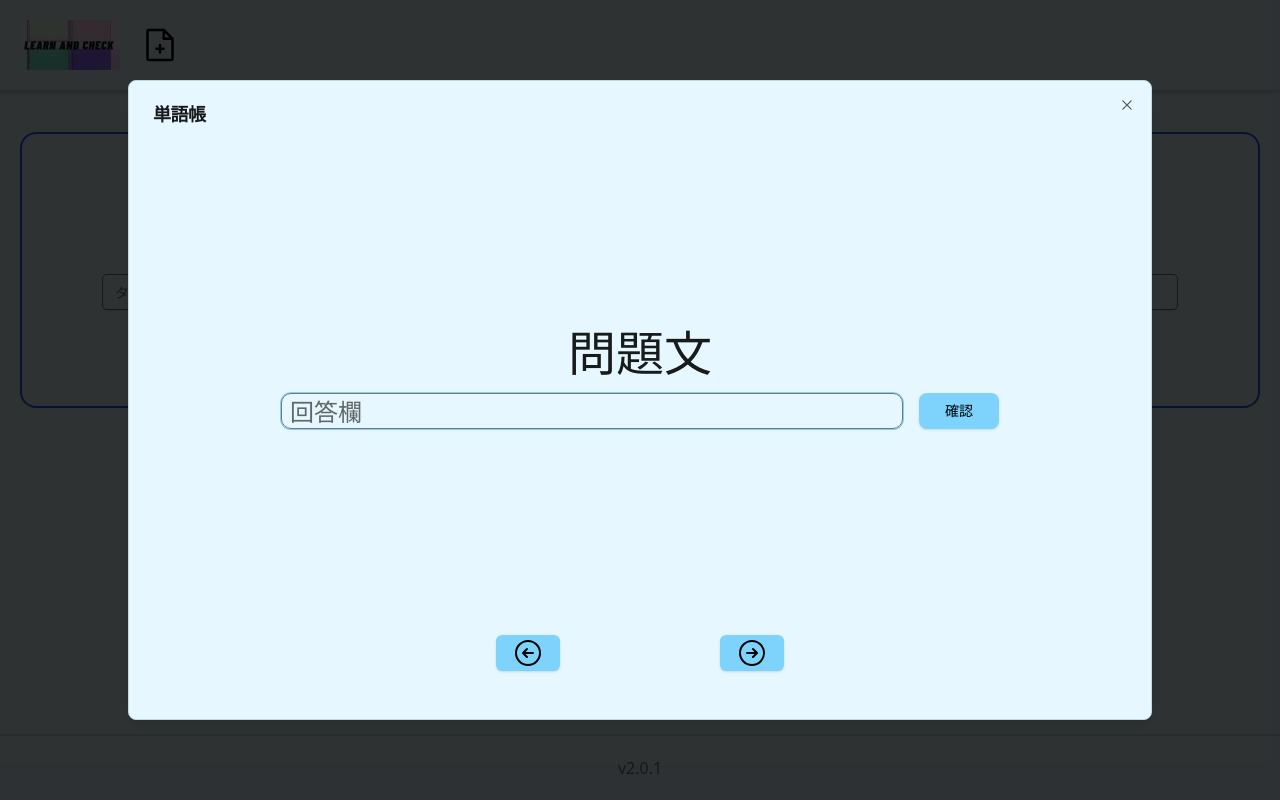
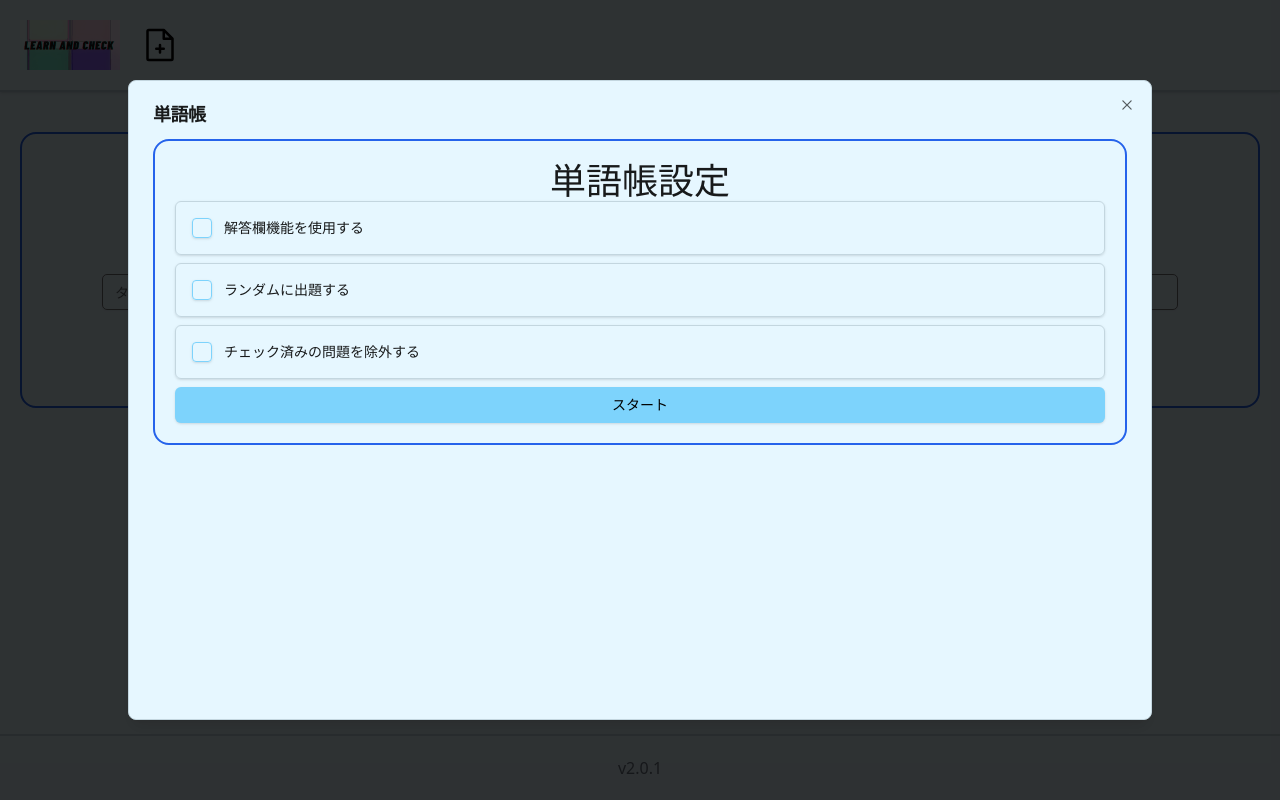
Before and after one commit to kajitaka1201/learn-and-check, a Next.js app: page /create in a window 1280 px wide. Both pictures are taken after a click on the button "単語帳開始". Built offline with nearby package versions, Linux system fonts and the light colour scheme.

Commit message:
単語帳設定画面の制作（スタートを押すと内容がコンソールに表示される、単語帳画面はhiddenになっている）

```diff
--- a/app/create/page.tsx
+++ b/app/create/page.tsx
@@ -8,7 +8,7 @@
 import { v4 as createUUID } from "uuid";
 import { downloadFile } from "@/lib/download";
 import { uploadFile } from "@/lib/upload";
-import VocabularyBook from "@/components/ui-elements/VocabularyBook"
+import VocabularyBook from "@/components/ui-elements/VocabularyBook";
 
 //type
 export type FileType = {
@@ -27,7 +27,6 @@
 export default function Create() {
   //fileData
   const [fileData, setFileData] = useState<FileType>();
-  console.log(fileData);
 
   //function
   function addCard() {
@@ -58,7 +57,7 @@
     <>
       <main className="my-10 mx-5">
         <div className="flex flex-wrap flex-col items-center text-center gap-10 max-w-7xl mx-auto">
-          <div className="w-full border-blue-600 border-2 rounded-2xl grid gap-5 px-20 py-5">
+          <section className="w-full border-blue-600 border-2 rounded-2xl grid gap-5 px-20 py-5">
             <div>
               <h1 className="text-4xl">入力欄</h1>
               <p>以下の入力欄に入力するか、規定のファイル形式のファイルを読み込んで下さい。</p>
@@ -96,7 +95,7 @@
                 </Button>
               </div>
             </div>
-          </div>
+          </section>
           <div className="flex">
             <Button className="p-2 rounded-lg hover:bg-blue-400 mx-2 w-40" onClick={download}>
               ファイルとして保存
--- a/components/ui-elements/VocabularyBook.tsx
+++ b/components/ui-elements/VocabularyBook.tsx
@@ -10,21 +10,116 @@
 import { useState } from "react";
 import { Input } from "../ui/input";
 import { Button } from "../ui/button";
-import { Checkbox } from "@radix-ui/react-checkbox";
+import { Label } from "../ui/label";
+import { Checkbox } from "../ui/checkbox";
+import { z } from "zod";
+import { zodResolver } from "@hookform/resolvers/zod";
+import { useForm } from "react-hook-form";
+import {
+  Form,
+  FormControl,
+  FormDescription,
+  FormField,
+  FormItem,
+  FormLabel,
+  FormMessage,
+} from "../ui/form";
+
+//formSchema
+const formSchema = z.object({
+  useAnswerColumn: z.boolean(),
+  randomQuestion: z.boolean(),
+  excludeCheckedQuestions: z.boolean(),
+});
 
 //VocabularyBook
 export default function VocabularyBook() {
   //Dialogの状態
   const [isOpen, setIsOpen] = useState(false);
-  console.log(isOpen);
+  //form
+  const form = useForm<z.infer<typeof formSchema>>({
+    resolver: zodResolver(formSchema),
+    defaultValues: {
+      useAnswerColumn: false,
+      randomQuestion: false,
+      excludeCheckedQuestions: false,
+    },
+  });
+  function onSubmit(values: z.infer<typeof formSchema>) {
+    console.log(values);
+  }
   return (
     <Dialog open={isOpen} onOpenChange={setIsOpen}>
-      <DialogTrigger>単語帳開始</DialogTrigger>
+      <DialogTrigger className="inline-flex items-center justify-center whitespace-nowrap text-sm font-medium transition-colors focus-visible:outline-none focus-visible:ring-1 focus-visible:ring-ring disabled:pointer-events-none disabled:opacity-50 bg-primary text-primary-foreground shadow h-9 p-2 rounded-lg hover:bg-blue-400 mx-2 w-40">
+        単語帳開始
+      </DialogTrigger>
       <DialogContent className="max-w-none w-4/5 h-4/5 flex flex-col">
         <DialogHeader className="flex-none">
           <DialogTitle>単語帳</DialogTitle>
         </DialogHeader>
-        <div className="flex-1">
+        <article className="border-blue-600 border-2 rounded-2xl grid justify-items-center p-5">
+          <h1 className="text-4xl">単語帳設定</h1>
+          <Form {...form}>
+            <form onSubmit={form.handleSubmit(onSubmit)} className="w-full grid gap-2">
+              <FormField
+                control={form.control}
+                name="useAnswerColumn"
+                render={({ field }) => {
+                  return (
+                    <FormItem className="flex flex-row items-center space-x-3 space-y-0 rounded-md border p-4 shadow">
+                      <FormControl>
+                        <Checkbox
+                          checked={field.value}
+                          onCheckedChange={field.onChange}
+                          className="w-5 h-5"
+                        />
+                      </FormControl>
+                      <FormLabel className="w-full">解答欄機能を使用する</FormLabel>
+                    </FormItem>
+                  );
+                }}
+              />
+              <FormField
+                control={form.control}
+                name="randomQuestion"
+                render={({ field }) => {
+                  return (
+                    <FormItem className="flex flex-row items-center space-x-3 space-y-0 rounded-md border p-4 shadow">
+                      <FormControl>
+                        <Checkbox
+                          checked={field.value}
+                          onCheckedChange={field.onChange}
+                          className="w-5 h-5"
+                        />
+                      </FormControl>
+                      <FormLabel className="w-full">ランダムに出題する</FormLabel>
+                    </FormItem>
+                  );
+                }}
+              />
+              <FormField
+                control={form.control}
+                name="excludeCheckedQuestions"
+                render={({ field }) => {
+                  return (
+                    <FormItem className="flex flex-row items-center space-x-3 space-y-0 rounded-md border p-4 shadow">
+                      <FormControl>
+                        <Checkbox
+                          checked={field.value}
+                          onCheckedChange={field.onChange}
+                          className="w-5 h-5"
+                        />
+                      </FormControl>
+                      <FormLabel className="w-full">チェック済みの問題を除外する</FormLabel>
+                    </FormItem>
+                  );
+                }}
+              />
+              <Button type="submit">スタート</Button>
+            </form>
+          </Form>
+        </article>
+        <article className="flex-1 hidden">
           <div className="flex flex-col h-full">
             <div className="flex-1 mx-32">
               <div className="h-full flex items-center">
@@ -84,7 +179,7 @@
               </div>
             </div>
           </div>
-        </div>
+        </article>
       </DialogContent>
     </Dialog>
   );
--- /dev/null
+++ b/components/ui/form.tsx
@@ -0,0 +1,176 @@
+import * as React from "react"
+import * as LabelPrimitive from "@radix-ui/react-label"
+import { Slot } from "@radix-ui/react-slot"
+import {
+  Controller,
+  ControllerProps,
+  FieldPath,
+  FieldValues,
+  FormProvider,
+  useFormContext,
+} from "react-hook-form"
+
+import { cn } from "@/lib/utils"
+import { Label } from "@/components/ui/label"
+
+const Form = FormProvider
+
+type FormFieldContextValue<
+  TFieldValues extends FieldValues = FieldValues,
+  TName extends FieldPath<TFieldValues> = FieldPath<TFieldValues>
+> = {
+  name: TName
+}
+
+const FormFieldContext = React.createContext<FormFieldContextValue>(
+  {} as FormFieldContextValue
+)
+
+const FormField = <
+  TFieldValues extends FieldValues = FieldValues,
+  TName extends FieldPath<TFieldValues> = FieldPath<TFieldValues>
+>({
+  ...props
+}: ControllerProps<TFieldValues, TName>) => {
+  return (
+    <FormFieldContext.Provider value={{ name: props.name }}>
+      <Controller {...props} />
+    </FormFieldContext.Provider>
+  )
+}
+
+const useFormField = () => {
+  const fieldContext = React.useContext(FormFieldContext)
+  const itemContext = React.useContext(FormItemContext)
+  const { getFieldState, formState } = useFormContext()
+
+  const fieldState = getFieldState(fieldContext.name, formState)
+
+  if (!fieldContext) {
+    throw new Error("useFormField should be used within <FormField>")
+  }
+
+  const { id } = itemContext
+
+  return {
+    id,
+    name: fieldContext.name,
+    formItemId: `${id}-form-item`,
+    formDescriptionId: `${id}-form-item-description`,
+    formMessageId: `${id}-form-item-message`,
+    ...fieldState,
+  }
+}
+
+type FormItemContextValue = {
+  id: string
+}
+
+const FormItemContext = React.createContext<FormItemContextValue>(
+  {} as FormItemContextValue
+)
+
+const FormItem = React.forwardRef<
+  HTMLDivElement,
+  React.HTMLAttributes<HTMLDivElement>
+>(({ className, ...props }, ref) => {
+  const id = React.useId()
+
+  return (
+    <FormItemContext.Provider value={{ id }}>
+      <div ref={ref} className={cn("space-y-2", className)} {...props} />
+    </FormItemContext.Provider>
+  )
+})
+FormItem.displayName = "FormItem"
+
+const FormLabel = React.forwardRef<
+  React.ElementRef<typeof LabelPrimitive.Root>,
+  React.ComponentPropsWithoutRef<typeof LabelPrimitive.Root>
+>(({ className, ...props }, ref) => {
+  const { error, formItemId } = useFormField()
+
+  return (
+    <Label
+      ref={ref}
+      className={cn(error && "text-destructive", className)}
+      htmlFor={formItemId}
+      {...props}
+    />
+  )
+})
+FormLabel.displayName = "FormLabel"
+
+const FormControl = React.forwardRef<
+  React.ElementRef<typeof Slot>,
+  React.ComponentPropsWithoutRef<typeof Slot>
+>(({ ...props }, ref) => {
+  const { error, formItemId, formDescriptionId, formMessageId } = useFormField()
+
+  return (
+    <Slot
+      ref={ref}
+      id={formItemId}
+      aria-describedby={
+        !error
+          ? `${formDescriptionId}`
+          : `${formDescriptionId} ${formMessageId}`
+      }
+      aria-invalid={!!error}
+      {...props}
+    />
+  )
+})
+FormControl.displayName = "FormControl"
+
+const FormDescription = React.forwardRef<
+  HTMLParagraphElement,
+  React.HTMLAttributes<HTMLParagraphElement>
+>(({ className, ...props }, ref) => {
+  const { formDescriptionId } = useFormField()
+
+  return (
+    <p
+      ref={ref}
+      id={formDescriptionId}
+      className={cn("text-[0.8rem] text-muted-foreground", className)}
+      {...props}
+    />
+  )
+})
+FormDescription.displayName = "FormDescription"
+
+const FormMessage = React.forwardRef<
+  HTMLParagraphElement,
+  React.HTMLAttributes<HTMLParagraphElement>
+>(({ className, children, ...props }, ref) => {
+  const { error, formMessageId } = useFormField()
+  const body = error ? String(error?.message) : children
+
+  if (!body) {
+    return null
+  }
+
+  return (
+    <p
+      ref={ref}
+      id={formMessageId}
+      className={cn("text-[0.8rem] font-medium text-destructive", className)}
+      {...props}
+    >
+      {body}
+    </p>
+  )
+})
+FormMessage.displayName = "FormMessage"
+
+export {
+  useFormField,
+  Form,
+  FormItem,
+  FormLabel,
+  FormControl,
+  FormDescription,
+  FormMessage,
+  FormField,
+}
--- /dev/null
+++ b/components/ui/label.tsx
@@ -0,0 +1,26 @@
+"use client"
+
+import * as React from "react"
+import * as LabelPrimitive from "@radix-ui/react-label"
+import { cva, type VariantProps } from "class-variance-authority"
+
+import { cn } from "@/lib/utils"
+
+const labelVariants = cva(
+  "text-sm font-medium leading-none peer-disabled:cursor-not-allowed peer-disabled:opacity-70"
+)
+
+const Label = React.forwardRef<
+  React.ElementRef<typeof LabelPrimitive.Root>,
+  React.ComponentPropsWithoutRef<typeof LabelPrimitive.Root> &
+    VariantProps<typeof labelVariants>
+>(({ className, ...props }, ref) => (
+  <LabelPrimitive.Root
+    ref={ref}
+    className={cn(labelVariants(), className)}
+    {...props}
+  />
+))
+Label.displayName = LabelPrimitive.Root.displayName
+
+export { Label }
--- a/package.json
+++ b/package.json
@@ -9,9 +9,11 @@
     "lint": "next lint"
   },
   "dependencies": {
+    "@hookform/resolvers": "^3.3.4",
     "@radix-ui/react-checkbox": "^1.0.4",
     "@radix-ui/react-dialog": "^1.0.5",
     "@radix-ui/react-icons": "^1.3.0",
+    "@radix-ui/react-label": "^2.0.2",
     "@radix-ui/react-slot": "^1.0.2",
     "class-variance-authority": "^0.7.0",
     "clsx": "^2.1.0",
@@ -20,9 +22,11 @@
     "next-transpile-modules": "^10.0.1",
     "react": "^18",
     "react-dom": "^18",
+    "react-hook-form": "^7.51.2",
     "tailwind-merge": "^2.2.2",
     "tailwindcss-animate": "^1.0.7",
-    "uuid": "^9.0.1"
+    "uuid": "^9.0.1",
+    "zod": "^3.22.4"
   },
   "devDependencies": {
     "@types/node": "^20",
```
Also changed, not shown: 1 other file (tests, documents, lock files or other folders).
